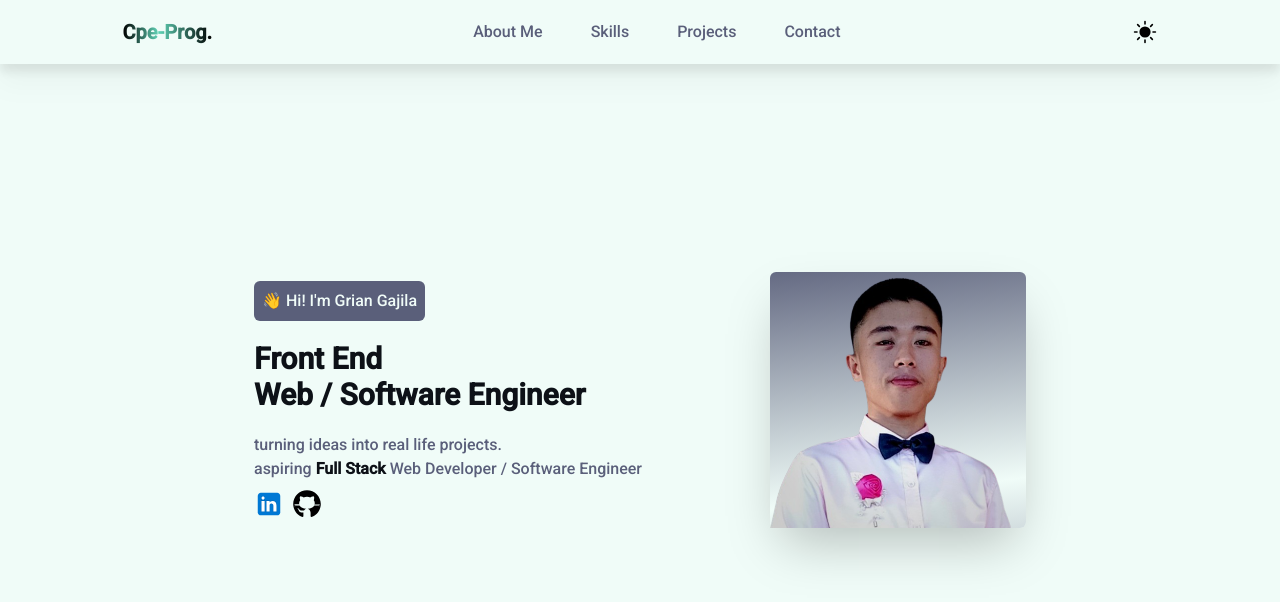
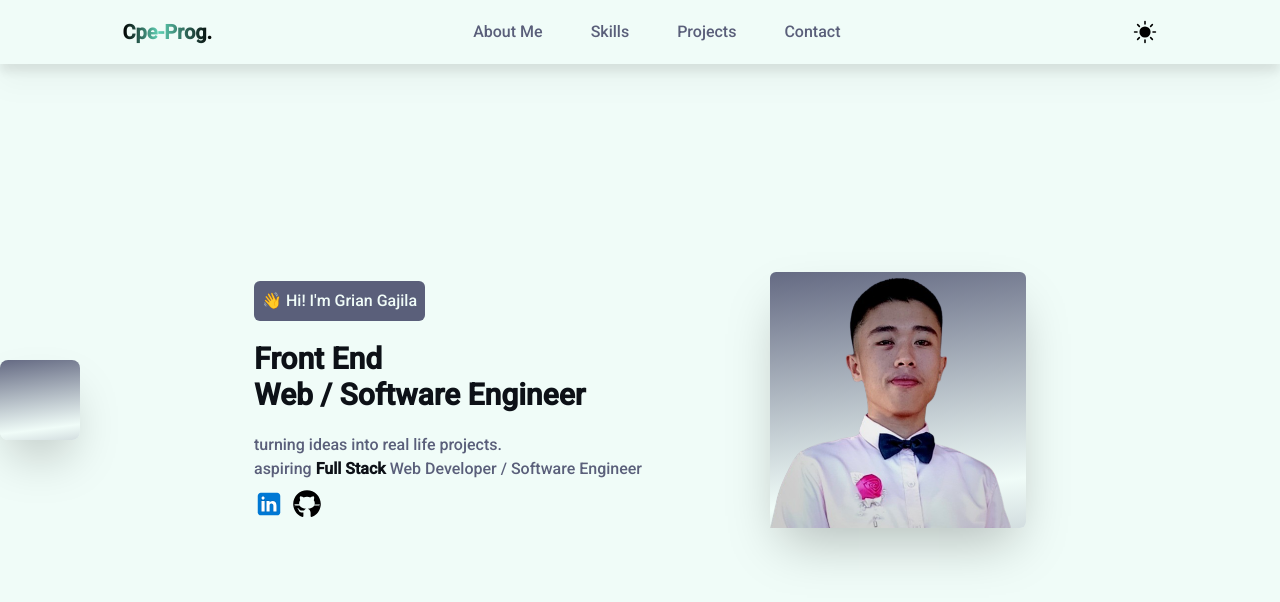
Before and after one commit to cpe-prog/cpe-dev-portfolio, a Next.js app: page / in a window 1280 px wide. Shown: the top 602 px of the page. Built offline with nearby package versions, Linux system fonts and the light colour scheme.

Commit message:
feat: implement dragable component

```diff
--- a/package.json
+++ b/package.json
@@ -12,7 +12,8 @@
     "framer-motion": "^10.16.4",
     "next": "13.5.6",
     "react": "^18",
-    "react-dom": "^18"
+    "react-dom": "^18",
+    "react-draggable": "^4.4.6"
   },
   "devDependencies": {
     "autoprefixer": "^10",
--- a/src/pages/index.js
+++ b/src/pages/index.js
@@ -5,6 +5,7 @@ import { Layout } from "@/components/Layout";
 import { motion } from "framer-motion";
 import Head from "next/head";
 import Image from "next/image";
+import Draggable from "react-draggable";
 
 export default function Home() {
 	return (
@@ -13,10 +14,14 @@ export default function Home() {
 				<title>CpeProg • Home</title>
 				<meta name="desctiption" content="Generated By Create Next App" />
 			</Head>
-			<main className="flex items-center text-textDark w-full min-h-screen">
+			<main className="flex relative items-center text-textDark w-full min-h-screen">
+				<Draggable>
+					<div className="flex absolute rounded-lg h-20 w-20  bg-gradient-to-tl from-textDark via-bgLight to-textDark via-50% shadow-2xl background-animate"></div>
+				</Draggable>
 				<Layout className="pt-0">
 					<div className="flex items-center justify-center gap-32 w-full">
 						<div>
+							<div></div>
 							<h2 className="text-md cursor-default p-2 rounded-md mb-5 text-bgLight bg-textDark hoverBg">
 								👋 Hi! I'm Grian Gajila
 							</h2>
```
Also changed, not shown: 1 other file (tests, documents, lock files or other folders).
